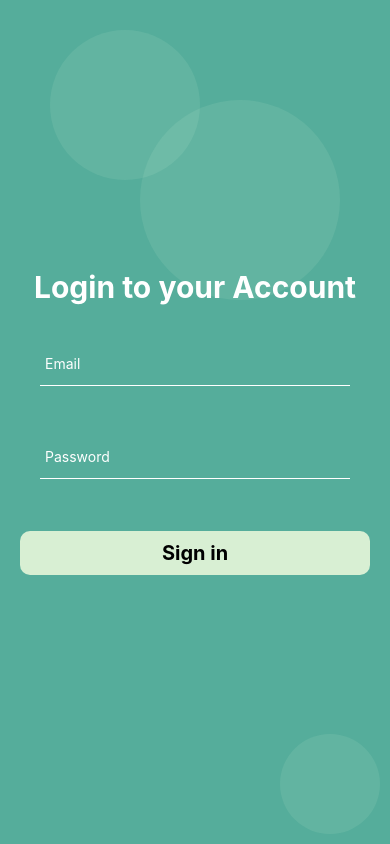
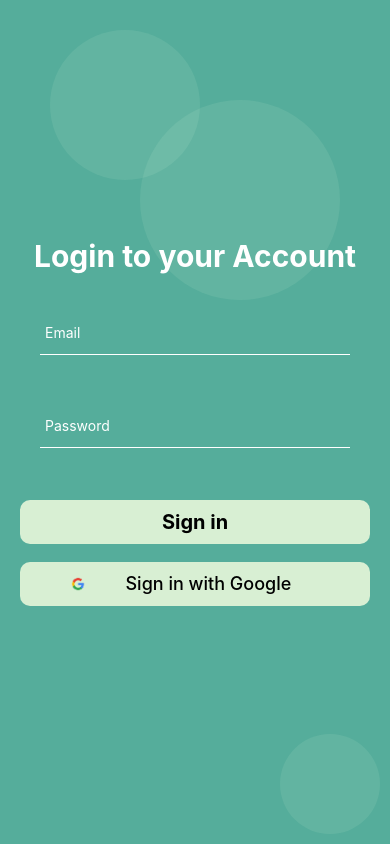
Before and after one commit to mnnlr/Chess_Vision_App_Client, a React Native app: screen /Login in a window 390 px wide. Built offline with nearby package versions, Linux system fonts and the light colour scheme.

Commit message:
ImagesAdd

```diff
--- a/App.js
+++ b/App.js
@@ -33,7 +33,7 @@ function AppNavigator() {
   return (
     <>
       <NavigationContainer>
-        <Stack.Navigator initialRouteName="Game">
+        <Stack.Navigator initialRouteName="Initial">
           <Stack.Screen name="Home" options={{ headerShown: false }} component={Home} />
           <Stack.Screen name="Login" options={{ headerShown: false }} component={Login} />
           <Stack.Screen name="Register" options={{ headerShown: false }} component={Register} />
--- a/app.json
+++ b/app.json
@@ -23,10 +23,16 @@
       "adaptiveIcon": {
         "foregroundImage": "./assets/adaptive-icon.png",
         "backgroundColor": "#ffffff"
-      }
+      },
+      "package": "com.rutu12.chessVision"
     },
     "web": {
       "favicon": "./assets/favicon.png"
+    },
+    "extra": {
+      "eas": {
+        "projectId": "e7ccec71-1685-43a8-a01e-32c4f8f39e72"
+      }
     }
   }
 }
--- a/screens/ChessGame.js
+++ b/screens/ChessGame.js
@@ -1,7 +1,7 @@
 // ChessGame.js
 import React, { useState, useEffect } from 'react';
 import {Chess} from 'chess.js';
-import { View, Text, TouchableOpacity, StyleSheet, Alert, Modal, TextInput, Button } from 'react-native';
+import { View, Text, TouchableOpacity, StyleSheet, Alert, Modal, TextInput, Button,Image } from 'react-native';
 
 const ChessGame = () => {
     const [game, setGame] = useState(new Chess());
@@ -21,7 +21,8 @@ const ChessGame = () => {
     // Define the function to update the board state
     const updateBoard = () => {
       const boardData = game.board().map(row =>
-        row.map(piece => (piece ? piece.type.toUpperCase() : ''))
+        // row.map(piece => (piece ? piece.type.toUpperCase() : ''))
+        row.map(piece => (piece ? piece : ''))
       );
       setBoard(boardData);
     };
@@ -56,6 +57,28 @@ const ChessGame = () => {
       }
     };
 
+
+    const renderPiece = (piece) => {
+      if (!piece) return null;
+
+      const pieceImages = {
+        p: require('../assets/bp.png'),
+        r: require('../assets/br.png'),
+        n: require('../assets/bn.png'),
+        b: require('../assets/bb.png'),
+        q: require('../assets/bq.png'),
+        k: require('../assets/bk.png'),
+        P: require('../assets/wp.png'),
+        R: require('../assets/wr.png'),
+        N: require('../assets/wn.png'),
+        B: require('../assets/wb.png'),
+        Q: require('../assets/wq.png'),
+        K: require('../assets/wk.png'),
+      };
+
+      return <Image source={pieceImages[piece.type]} style={styles.piece} />;
+    };
+
     // Define the function to render each square on the board
     const renderSquare = (row, col) => {
       const piece = board[row][col];
@@ -71,7 +94,8 @@ const ChessGame = () => {
           ]}
           onPress={() => handlePressSquare(row, col)}
         >
-          <Text style={styles.piece}>{piece}</Text>
+            {renderPiece(piece)}
+          {/* <Text style={styles.piece}>{piece}</Text> */}
         </TouchableOpacity>
       );
     };
@@ -114,6 +138,11 @@ const ChessGame = () => {
     highlightedSquare: {
       backgroundColor: '#d3d3d3',
     },
+    piece: {
+      width: 40,
+      height: 40,
+      resizeMode: 'contain',
+    },
   });
 
   export default ChessGame;
--- a/screens/Home.js
+++ b/screens/Home.js
@@ -1,6 +1,6 @@
 import { StyleSheet, Text, View, Image, Dimensions, Pressable, ImageBackground, Modal, Alert } from 'react-native'
 import React, { useEffect, useState } from 'react'
-import { useNavigation, useRoute } from '@react-navigation/native';
+import { useFocusEffect, useNavigation, useRoute } from '@react-navigation/native';
 import { useSelector } from 'react-redux';
 
 const { width, height } = Dimensions.get('window');
@@ -18,9 +18,16 @@ const Home = () => {
   };
 
 
+  const handleNavigation =(screen)=>{
+    setModalVisible(false);
+    navigation.navigate(screen);
+  }
+
+
   //Setting Screen
   const handleSettingScreen = () => {
-    navigation.navigate('Setting');
+    // navigation.navigate('Setting');
+    handleNavigation('Setting');
   }
 
 
@@ -37,7 +44,7 @@ const Home = () => {
         },
         {
           text: "Ok",
-          onPress: () => navigation.navigate('Login')
+          onPress: () => handleNavigation('Login')
         }
       ]
     );
@@ -45,16 +52,25 @@ const Home = () => {
 
   //Profile Screen
   const handleProfileSection = () => {
-    navigation.navigate('Profile');
+    // navigation.navigate('Profile');
+    handleNavigation('Profile');
   }
 
   const handleGameScreen = ()=>{
-    navigation.navigate("Game");
+    // navigation.navigate("Game");
+    handleNavigation("Game")
   };
 
   const handlePersonAddSection = ()=>{
-    navigation.navigate('PersonAddSection');
+    // navigation.navigate('PersonAddSection');
+    handleNavigation("PersonAddSection")
   }
+
+  useFocusEffect(
+    React.useCallback(()=>{
+      return () =>setModalVisible(false);
+    },[])
+  )
 
   return (
     <View style={[styles.container, { backgroundColor: isDarkTheme ? '#000' : '#fff' }]}>
--- a/screens/Inital.js
+++ b/screens/Inital.js
@@ -1,8 +1,19 @@
 import React from 'react';
-import { StyleSheet, Text, View, ImageBackground } from 'react-native';
+import { StyleSheet, Text, View, ImageBackground, Pressable } from 'react-native';
 import img1 from '../assets/background.jpeg';  // Ensure this path is correct
+import { useNavigation } from '@react-navigation/native';
 
 const Inital = () => {
+
+  const navigation = useNavigation();
+
+  const handleSignup = ()=>{
+    navigation.navigate('Register')
+  }
+
+  const handleSignIn = ()=>{
+    navigation.navigate('Login')
+  }
   return (
     <View style={styles.container}>
       <ImageBackground source={img1} style={styles.background}>
@@ -17,8 +28,16 @@ const Inital = () => {
             <Text style={styles.texts}> </Text>
           </View>
           <View style = {{position:'absolute',bottom:10,alignSelf:'center',justifyContent:'center',alignItems:'center',}}>
-         <View style = {{backgroundColor : "#D8EFD3",borderRadius:10,padding:10,marginRight:10,paddingHorizontal : 90 }}><Text style = {{color:'black',fontSize:20,fontWeight:'bold',marginBottom:10}}>Sign up</Text></View>
-         <View style = {{backgroundColor : "#D8EFD3",borderRadius:10,padding:10,marginRight:10,paddingHorizontal : 90, marginTop : 10 }}><Text style = {{color:'black',fontSize:20,fontWeight:'bold',marginBottom:10, }}>Sign in</Text></View>
+         <Pressable onPress={handleSignup}
+         style = {{backgroundColor : "#D8EFD3",borderRadius:10,padding:10,marginRight:10,paddingHorizontal : 90 }}><Text style = {{color:'black',fontSize:20,fontWeight:'bold',marginBottom:10}}>
+          Sign up
+          </Text>
+          </Pressable>
+         <Pressable onPress={handleSignIn}
+         style = {{backgroundColor : "#D8EFD3",borderRadius:10,padding:10,marginRight:10,paddingHorizontal : 90, marginTop : 10 }}><Text style = {{color:'black',fontSize:20,fontWeight:'bold',marginBottom:10, }}>
+          Sign in
+          </Text>
+          </Pressable>
           </View>
         </View>
       </ImageBackground>
--- a/screens/Login.js
+++ b/screens/Login.js
@@ -1,4 +1,4 @@
-import { StyleSheet, Text, View, TouchableOpacity } from 'react-native';
+import { StyleSheet, Text, View, TouchableOpacity, Pressable, Image } from 'react-native';
 import React from 'react';
 import WaveInput from '../componenet/WaveInput';
 import { useNavigation } from '@react-navigation/native';
@@ -18,9 +18,13 @@ const Login = () => {
               <WaveInput label="Email" />
               <WaveInput label="Password" />
             </View>
-            <TouchableOpacity onPress={() => navigation.navigate('Home')} style={styles.button}>
+            <Pressable onPress={() => navigation.navigate('Home')} style={styles.button}>
               <Text style={styles.buttonText}>Sign in</Text>
-            </TouchableOpacity>
+            </Pressable>
+          <Pressable style={styles.googleButton}>
+           <Image source={require('../assets/GoogleIcon.png')} style={styles.googleIcon}/>
+           <Text style={styles.googleButtonText}>Sign in with Google</Text>
+          </Pressable>
           </View>
         </View>
       );
@@ -102,6 +106,29 @@ const Login = () => {
         fontSize: 20,
         fontWeight: 'bold',
       },
+      googleButton: {
+        flexDirection: 'row',
+        alignItems: 'center',
+        justifyContent: 'space-evenly',
+        backgroundColor: '#D8EFD3',
+        borderRadius: 10,
+        padding: 10,
+        marginTop: 10,
+        width: '100%',
+        marginTop:'5%'
+      },
+      googleIcon: {
+        width: 24,
+        height: 24,
+
+      },
+      googleButtonText: {
+        color: '#000',
+        fontSize: 18,
+        fontWeight: '500',
+        textAlign:'center',
+        marginRight:'10%'
+      },
     });
 
 
```
Also changed, not shown: eas.json (added, +18 -0 lines), assets/GoogleIcon.png (added).
